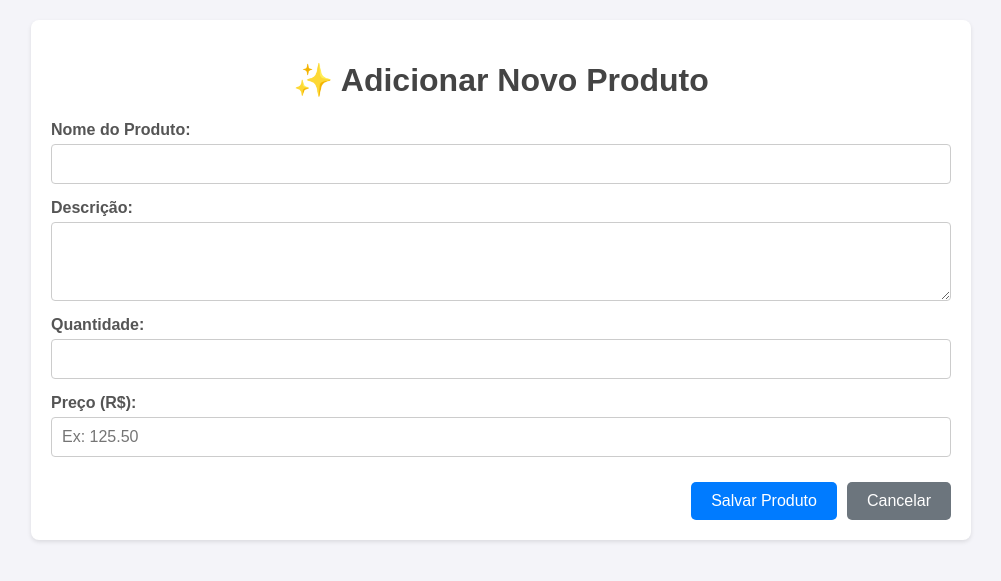
After one commit to ubiratansantos/Gerenciador-de-estoque, a Flask app: page /adicionar in a window 1280 px wide. The commit adds this page. Shown: the top 581 px of the page, without its empty margins (139-1140 px from the left). Run offline with Flask 3, Linux system fonts and the light colour scheme.

Commit message:
AC_2
Criação da funcionalidade de adicionar um produto.

```diff
--- a/app.py
+++ b/app.py
@@ -1,50 +1,82 @@
-from flask import Flask, render_template
+# Adicione 'request', 'redirect' e 'url_for' na linha de importação
+from flask import Flask, render_template, request, redirect, url_for
 import pyodbc
 
+# Inicializa a aplicação Flask
 app = Flask(__name__)
 
+# --- Configuração da Conexão com o Banco de Dados SQL Server ---
 SERVER = 'Junior'
 DATABASE = 'EstoqueDB'
-
 CONNECTION_STRING = f'DRIVER={{ODBC Driver 17 for SQL Server}};SERVER={SERVER};DATABASE={DATABASE};Trusted_Connection=yes'
 
-
+# Função para obter os produtos do banco de dados (da Etapa 1)
 def get_produtos():
     produtos = []
     conn = None
     try:
         conn = pyodbc.connect(CONNECTION_STRING)
         cursor = conn.cursor()
-
-        cursor.execute(
-            "SELECT ID, Nome, Descricao, Quantidade, Preco FROM Produtos")
-
+        cursor.execute("SELECT ID, Nome, Descricao, Quantidade, Preco FROM Produtos")
         rows = cursor.fetchall()
-
         for row in rows:
             produtos.append({
-                "ID": row.ID,
-                "Nome": row.Nome,
-                "Descricao": row.Descricao,
-                "Quantidade": row.Quantidade,
-                "Preco": row.Preco
+                "ID": row.ID, "Nome": row.Nome, "Descricao": row.Descricao,
+                "Quantidade": row.Quantidade, "Preco": row.Preco
             })
-
     except Exception as e:
-        print(f"Erro ao conectar ou buscar dados: {e}")
-
+        print(f"Erro ao buscar dados: {e}")
     finally:
         if conn:
             conn.close()
-
     return produtos
 
+# --- Definição das Rotas ---
 
+# Rota principal que exibe a lista de produtos (da Etapa 1)
 @app.route('/')
 def index():
     lista_produtos = get_produtos()
     return render_template('index.html', produtos=lista_produtos)
 
+# --- NOVO CÓDIGO DA ETAPA 2 ---
 
+# Rota para adicionar novos produtos
+@app.route('/adicionar', methods=['GET', 'POST'])
+def adicionar():
+    # Se o método for POST, significa que o formulário foi enviado
+    if request.method == 'POST':
+        # Pega os dados do formulário
+        nome = request.form['nome']
+        descricao = request.form['descricao']
+        quantidade = request.form['quantidade']
+        preco = request.form['preco']
+
+        conn = None
+        try:
+            conn = pyodbc.connect(CONNECTION_STRING)
+            cursor = conn.cursor()
+            # Query SQL para inserir o novo produto
+            sql_query = """
+                INSERT INTO Produtos (Nome, Descricao, Quantidade, Preco)
+                VALUES (?, ?, ?, ?)
+            """
+            # Executa a query com os dados do formulário
+            cursor.execute(sql_query, nome, descricao, quantidade, preco)
+            conn.commit() # Confirma a transação
+        except Exception as e:
+            print(f"Erro ao inserir produto: {e}")
+        finally:
+            if conn:
+                conn.close()
+
+        # Redireciona o usuário de volta para a página inicial
+        return redirect(url_for('index'))
+
+    # Se o método for GET, apenas exibe a página com o formulário
+    return render_template('adicionar.html')
+
+
+# Permite que a aplicação seja executada diretamente
 if __name__ == '__main__':
     app.run(debug=True)
--- a/static/css/style.css
+++ b/static/css/style.css
@@ -55,3 +55,62 @@ tbody tr:nth-child(even) {
 .btn-add:hover {
     background-color: #218838;
 }
+
+.form-add {
+    display: flex;
+    flex-direction: column;
+    gap: 15px;
+}
+
+.form-group {
+    display: flex;
+    flex-direction: column;
+}
+
+.form-group label {
+    margin-bottom: 5px;
+    font-weight: bold;
+    color: #555;
+}
+
+.form-group input,
+.form-group textarea {
+    padding: 10px;
+    border: 1px solid #ccc;
+    border-radius: 4px;
+    font-size: 1rem;
+}
+
+.form-actions {
+    display: flex;
+    gap: 10px;
+    margin-top: 10px;
+    justify-content: flex-end;
+}
+
+.btn-submit, .btn-cancel {
+    padding: 10px 20px;
+    border: none;
+    border-radius: 5px;
+    color: white;
+    text-decoration: none;
+    cursor: pointer;
+    font-size: 1rem;
+    text-align: center;
+}
+
+.btn-submit {
+    background-color: #007bff; /* Azul */
+}
+
+.btn-submit:hover {
+    background-color: #0056b3;
+}
+
+.btn-cancel {
+    background-color: #6c757d; /* Cinza */
+}
+
+.btn-cancel:hover {
+    background-color: #5a6268;
+}
--- /dev/null
+++ b/templates/adicionar.html
@@ -0,0 +1,41 @@
+<!DOCTYPE html>
+<html lang="pt-BR">
+<head>
+    <meta charset="UTF-8">
+    <meta name="viewport" content="width=device-width, initial-scale=1.0">
+    <title>Adicionar Produto</title>
+    <link rel="stylesheet" href="{{ url_for('static', filename='css/style.css') }}">
+</head>
+<body>
+    <div class="container">
+        <h1>✨ Adicionar Novo Produto</h1>
+
+        <form action="/adicionar" method="post" class="form-add">
+            <div class="form-group">
+                <label for="nome">Nome do Produto:</label>
+                <input type="text" id="nome" name="nome" required>
+            </div>
+
+            <div class="form-group">
+                <label for="descricao">Descrição:</label>
+                <textarea id="descricao" name="descricao" rows="3"></textarea>
+            </div>
+
+            <div class="form-group">
+                <label for="quantidade">Quantidade:</label>
+                <input type="number" id="quantidade" name="quantidade" required>
+            </div>
+
+            <div class="form-group">
+                <label for="preco">Preço (R$):</label>
+                <input type="text" id="preco" name="preco" required placeholder="Ex: 125.50">
+            </div>
+
+            <div class="form-actions">
+                <button type="submit" class="btn-submit">Salvar Produto</button>
+                <a href="{{ url_for('index') }}" class="btn-cancel">Cancelar</a>
+            </div>
+        </form>
+    </div>
+</body>
+</html>
--- a/templates/index.html
+++ b/templates/index.html
@@ -10,7 +10,7 @@
     <div class="container">
         <h1>📦 Gerenciador de estoque</h1>
 
-        <a href="#" class="btn-add">Adicionar Novo Produto</a>
+        <a href="{{ url_for('adicionar') }}" class="btn-add">Adicionar Novo Produto</a>
 
         <table>
             <thead>
```
